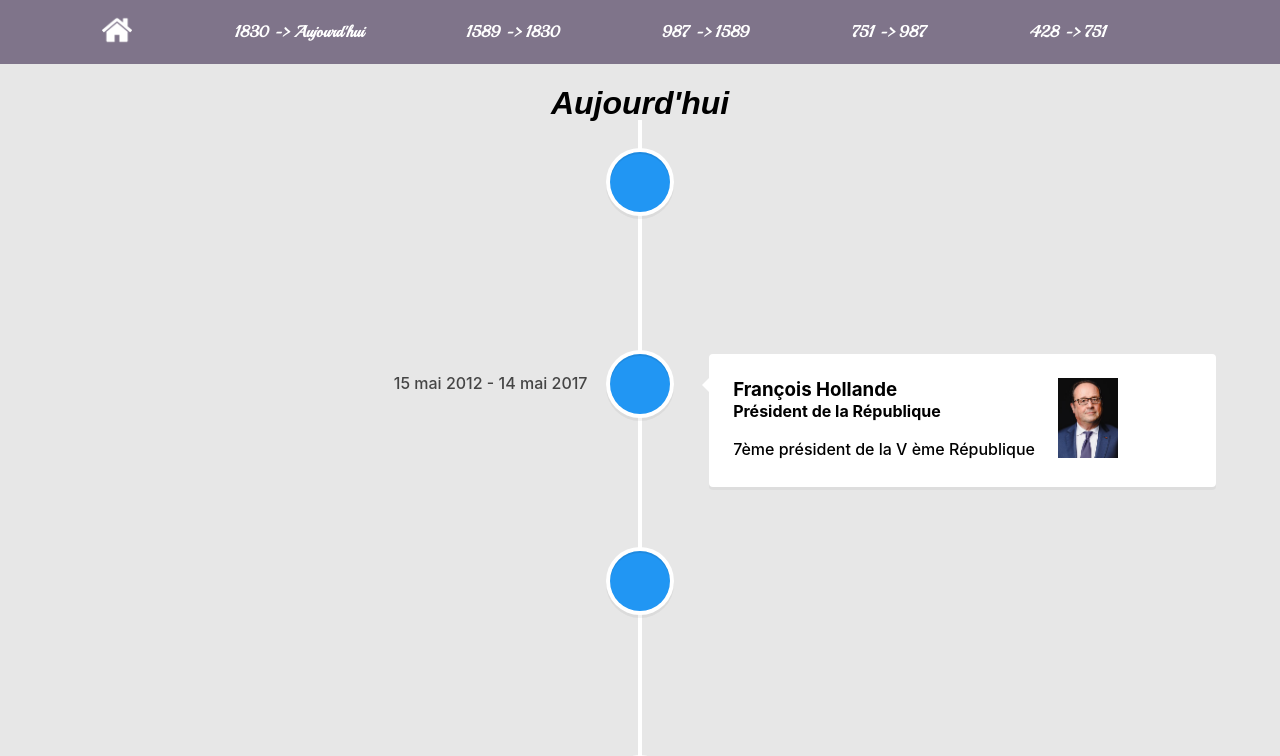
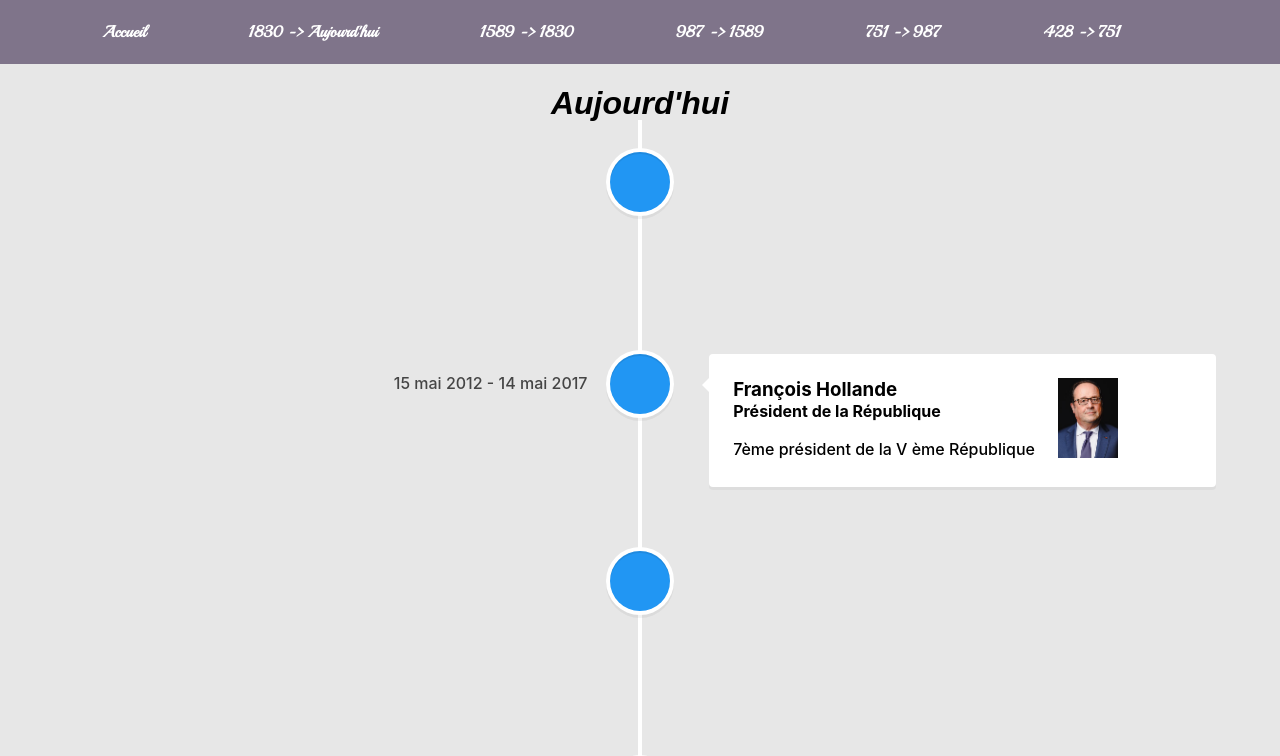
Before and after one commit to guillaumequeste/timeline-histoire, a React (Create React App) app: page /partie_un in a window 1280 px wide. Shown: the top 756 px of the page. Built offline with nearby package versions, Linux system fonts and the light colour scheme; a web font is replaced by a local one.

Commit message:
animations

```diff
--- a/src/App.css
+++ b/src/App.css
@@ -45,6 +45,11 @@
     text-decoration: none;
 }
 
+.linkHome:hover {
+    transform: scale(2);
+    transition-duration: 0.5s;
+}
+
 .un {
     background-color: #FFCF66;
 }
@@ -86,17 +91,17 @@
     }
 }
 
-.home {
-    width: 30px;
-    color: white;
-}
-
 .link {
     margin-left: 8%;
     color: white;
     text-decoration: none;
     font-family: 'Playball', cursive, sans-serif;
     font-weight: bold;
+}
+
+.link:hover {
+    transform: scale(2);
+    transition-duration: 0.5s;
 }
 
 
--- a/src/components/Header.js
+++ b/src/components/Header.js
@@ -6,9 +6,7 @@ class Header extends Component {
     render () {
         return (
             <div className="bodyHeader">
-                <Link to="/" className="link">
-                    <img src={require("../img/home.png")} alt="home" className="home"></img>
-                </Link>
+                <Link to="/" className="link">Accueil</Link>
                 <Link to="/partie_un" className="link">1830 -> Aujourd'hui</Link>
                 <Link to="/partie_deux" className="link">1589 -> 1830</Link>
                 <Link to="/partie_trois" className="link">987 -> 1589</Link>
```
Also changed, not shown: src/img/home.png (deleted).
